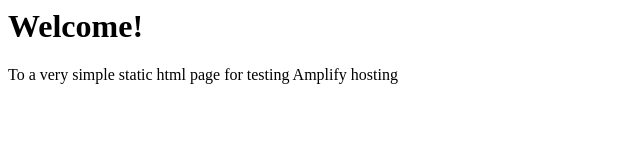
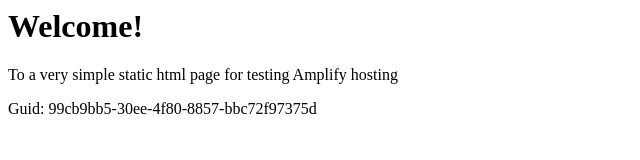
Before and after one commit to aws-aemilia-iad/Github-PR-Commit-Integration-Test-DoNotTouch-GitHubAutoBuildPrPreviewCanaryTest-v1-prod-us-east-1, a website: page src/index.html in a window 1280 px wide. Shown: the whole page, without its empty margins (0-640 px from the left). Drawn offline with Linux system fonts and the light colour scheme.

Commit message:
commit from integ tests

```diff
--- a/src/index.html
+++ b/src/index.html
@@ -1,3 +1,5 @@
+
+
 <html lang="en">
 
 <head>
@@ -10,6 +12,6 @@
 <body>
     <h1>Welcome!</h1>
     <p>To a very simple static html page for testing Amplify hosting</p>
-</body>
+    <p>Guid: 99cb9bb5-30ee-4f80-8857-bbc72f97375d</p></body>
 
 </html>
```
